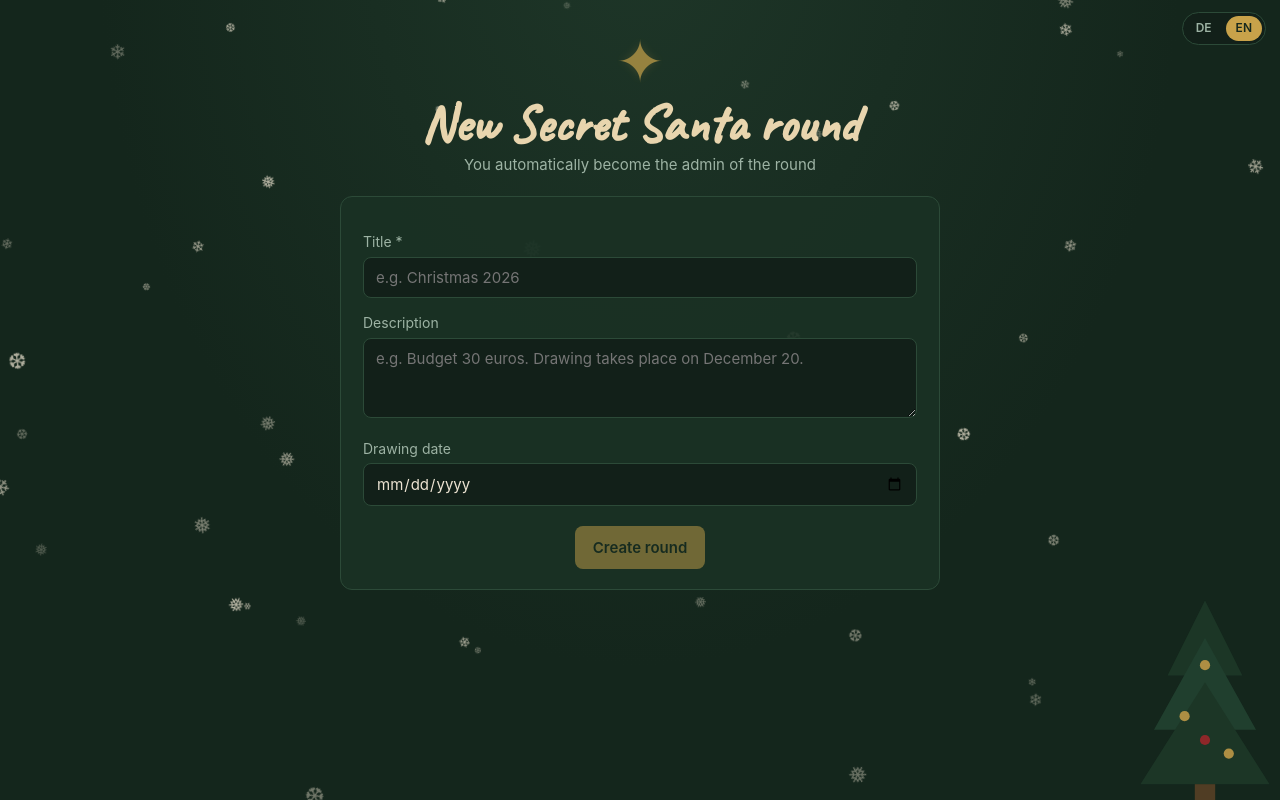
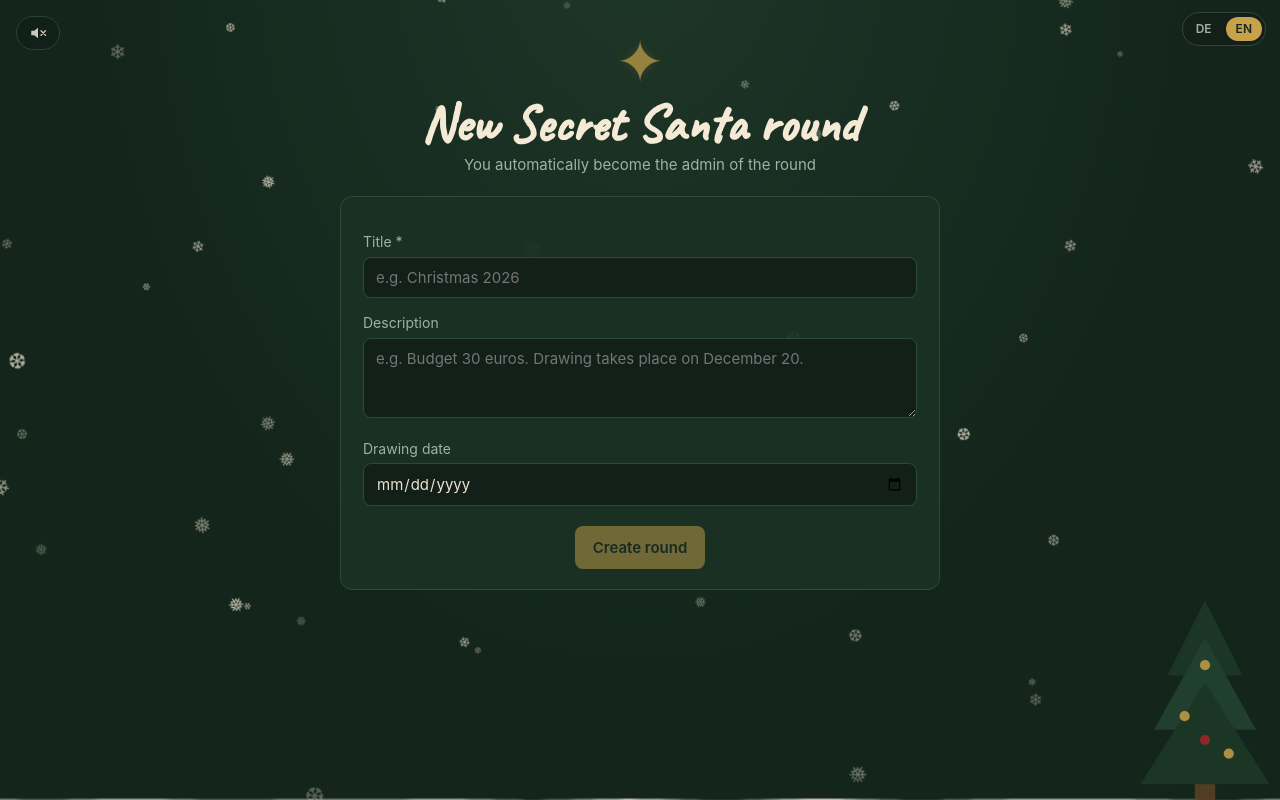
Before and after one commit to jacksitlab/wichteln, a React (Vite) app in the folder web/: page /create in a window 1280 px wide. Built offline with nearby package versions, Linux system fonts and the light colour scheme.

Commit message:
add jingle

```diff
--- a/web/src/components/Decorations.tsx
+++ b/web/src/components/Decorations.tsx
@@ -65,6 +65,65 @@ export function StarHero() {
   )
 }
 
+/**
+ * Schneedecke am unteren Rand: wächst langsam an, als würde der
+ * Schneefall eine Decke bilden. Sanft gewellte Oberkante (mehrere
+ * überlagerte Sinus-Wellen, zufällig pro Mount); wächst in ~4 Minuten
+ * von 0 auf ~40px. Läuft komplett als CSS-Animation (transform), kein
+ * JS-Frame-Loop. Unter dem Inhalt (z-index 0), pointer-events: none.
+ */
+export function SnowCover() {
+  // Zufällige Wellenform einmalig erzeugen (stable über Re-Renders)
+  const [path] = useState(() => {
+    const rand = () => Math.random()
+    // Basis-Pfad: 5 überlagerte Wellen, perzentual über die Breite
+    const waves = Array.from({ length: 5 }, () => ({
+      amp: 3 + rand() * 6,       // Wellenhöhe in px
+      len: 120 + rand() * 280,   // Wellenlänge in px
+      phase: rand() * Math.PI * 2,
+    }))
+    return (x: number) => waves.reduce(
+      (h, w) => h + Math.sin(x / w.len * Math.PI * 2 + w.phase) * w.amp, 0)
+  })
+  // SVG-Path über Viewbox 0 0 1440 100 berechnen (skaliert mit)
+  const [d] = useState(() => {
+    const H = 100
+    const pts: string[] = []
+    for (let x = 0; x <= 1440; x += 8) {
+      const y = H - 28 + path(x)  // Oberkante um Mittellinie schwanken lassen
+      pts.push(`${x === 0 ? 'M' : 'L'}${x} ${y.toFixed(1)}`)
+    }
+    return pts.join(' ') + ` L1440 ${H} L0 ${H} Z`
+  })
+  return (
+    <svg
+      aria-hidden="true"
+      viewBox="0 0 1440 100"
+      preserveAspectRatio="none"
+      style={{
+        position: 'fixed', bottom: 0, left: 0,
+        width: '100vw', height: 'min(10vh, 90px)',
+        zIndex: 0, pointerEvents: 'none',
+      }}
+    >
+      {/* Schatten unter der Decke für Tiefe */}
+      <path d={d} fill="rgba(20, 38, 28, 0.25)" style={{ transform: 'translateY(4px)' }} />
+      {/* Die eigentliche Decke — wächst von unten hoch */}
+      <path d={d} fill="#f4ead6" className="snow-cover" />
+      <style>{`
+        .snow-cover {
+          transform-origin: bottom;
+          animation: cover-grow 240s ease-out forwards;
+        }
+        @keyframes cover-grow {
+          from { transform: scaleY(0); }
+          to   { transform: scaleY(1); }
+        }
+      `}</style>
+    </svg>
+  )
+}
+
 /** Weihnachtsbaum unten rechts (SVG, wie im Sketch A1). */
 export function ChristmasTree() {
   return (
--- /dev/null
+++ b/web/src/components/MusicToggle.tsx
@@ -0,0 +1,178 @@
+import { useEffect, useRef, useState } from 'react'
+import jingleUrl from '../assets/jingle.mp3'
+
+/**
+ * Hintergrundmusik (Endlos-Loop), Pill-Schalter oben links.
+ *
+ * Autostart: Die Musik startet beim Laden sofort STUMM (Muted-Autoplay ist
+ * erlaubt) und wird bei der ersten Interaktion automatisch mit Ton
+ * aktiviert (unmute + play in einem Schritt, damit ein einziger Klick
+ * genügt). Wurde die Musik einmal stumm geschaltet, merkt sich das der
+ * sessionStorage und beim Neuladen wird nicht mehr automatisch gestartet.
+ * Die Komponente hängt außerhalb des Routers und läuft über Seitenwechsel
+ * hinweg weiter.
+ */
+const STORAGE_KEY = 'wichtel.musicOff'
+
+export function MusicToggle() {
+  const audioRef = useRef<HTMLAudioElement>(null)
+  const [playing, setPlaying] = useState(false)
+  const [fading, setFading] = useState(false)
+  const autoStarted = useRef(false)
+
+  useEffect(() => {
+    const audio = audioRef.current
+    if (!audio) return
+    audio.volume = 0.5
+    // "playing" bedeutet HÖRBAR: läuft UND nicht stumm. Muted-Autoplay
+    // (läuft sofort nach dem Laden stumm) zeigt den Button daher korrekt
+    // als "aus"; erst mit Ton kippt er auf "an".
+    const sync = () => setPlaying(!audio.paused && !audio.muted)
+    const onPlay = () => sync()
+    const onPause = () => sync()
+    const onVolume = () => sync()
+    audio.addEventListener('play', onPlay)
+    audio.addEventListener('pause', onPause)
+    audio.addEventListener('volumechange', onVolume)
+    return () => {
+      audio.removeEventListener('play', onPlay)
+      audio.removeEventListener('pause', onPause)
+      audio.removeEventListener('volumechange', onVolume)
+    }
+  }, [])
+
+  // Autostart beim ersten Laden — sofern nicht stumm geschaltet wurde.
+  const activateCleanupRef = useRef<() => void>(() => {})
+
+  useEffect(() => {
+    const audio = audioRef.current
+    if (!audio || autoStarted.current) return
+    if (sessionStorage.getItem(STORAGE_KEY) === '1') return
+    autoStarted.current = true
+
+    const targetVolume = 0.5
+    audio.muted = true
+    audio.play().catch(() => { /* Muted-Autoplay blockiert -> Aktivierungs-Listener */ })
+
+    const activate = (e: Event) => {
+      // Klicks auf den Musik-Button selbst ignorieren: dessen toggle()
+      // übernimmt die Umschaltung, sonst feuern beide Handler und die
+      // Musik springt sofort wieder aus (bes. mobil: pointerdown + click).
+      if (e.target instanceof Element && e.target.closest('.music-toggle')) return
+      audio.muted = false
+      audio.play().then(() => {
+        fade(audio, 0, targetVolume, 800)
+        activateCleanupRef.current()
+      }).catch(() => {
+        audio.muted = true // immer noch blockiert -> beim nächsten Klick erneut
+      })
+    }
+    // iOS/Safari zählt nur touchend/click als Nutzer-Geste für play();
+    // pointerdown/keydown decken Desktop-Browser ab. Scrollen (scroll,
+    // wheel, touchmove) ist keine garantierte Geste — der Versuch kostet
+    // aber nichts und greift, wo der Browser es zulässt.
+    const events = ['pointerdown', 'touchend', 'click', 'keydown',
+                    'scroll', 'wheel', 'touchmove']
+    for (const ev of events) document.addEventListener(ev, activate, { passive: true })
+    activateCleanupRef.current = () => {
+      for (const ev of events) document.removeEventListener(ev, activate)
+    }
+    return activateCleanupRef.current
+  }, [])
+
+  async function toggle() {
+    const audio = audioRef.current
+    if (!audio) return
+    activateCleanupRef.current() // Button-Klick ist auch pointerdown -> Autostart-Listener entfernen
+    setFading(true)
+    try {
+      if (playing) {
+        // sanft ausblenden, dann pausieren; Stummschaltung merken
+        await fade(audio, audio.volume, 0, 400)
+        audio.pause()
+        audio.muted = false // Muted-Flag zurücksetzen
+        sessionStorage.setItem(STORAGE_KEY, '1')
+      } else {
+        sessionStorage.removeItem(STORAGE_KEY) // "wieder an" ebenfalls merken
+        audio.muted = false
+        audio.volume = 0.5
+        await audio.play()
+      }
+    } catch {
+      // Autoplay-Politik o.ä. — Zustand bleibt unverändert
+    } finally {
+      setFading(false)
+    }
+  }
+
+  return (
+    <>
+      <audio ref={audioRef} src={jingleUrl} loop preload="auto" />
+      <button
+        type="button"
+        className={`music-toggle ${playing ? 'on' : ''}`}
+        onClick={toggle}
+        disabled={fading}
+        title={playing ? 'Musik aus' : 'Musik an'}
+        aria-pressed={playing}
+        aria-label={playing ? 'Musik ausschalten' : 'Musik einschalten'}
+      >
+        {playing ? (
+          // Lautsprecher mit Schallwellen
+          <svg viewBox="0 0 24 24" width="18" height="18" aria-hidden="true">
+            <path d="M3 9v6h4l5 4V5L7 9H3z" fill="currentColor" />
+            <path d="M16 8.5a5 5 0 0 1 0 7" stroke="currentColor" strokeWidth="1.8"
+                  fill="none" strokeLinecap="round" />
+            <path d="M18.5 6a8.5 8.5 0 0 1 0 12" stroke="currentColor" strokeWidth="1.8"
+                  fill="none" strokeLinecap="round" />
+          </svg>
+        ) : (
+          // Lautsprecher mit X (stumm)
+          <svg viewBox="0 0 24 24" width="18" height="18" aria-hidden="true">
+            <path d="M3 9v6h4l5 4V5L7 9H3z" fill="currentColor" />
+            <path d="M16 9l6 6M22 9l-6 6" stroke="currentColor" strokeWidth="1.8"
+                  strokeLinecap="round" />
+          </svg>
+        )}
+      </button>
+      <style>{`
+        .music-toggle {
+          position: fixed; top: 16px; left: 16px;
+          z-index: 50; display: flex; align-items: center; justify-content: center;
+          width: 44px; height: 34px;
+          padding: 0; box-sizing: border-box;
+          background: rgba(18, 32, 25, 0.85);
+          color: var(--fg, #ede4d3);
+          border: 1px solid var(--border, #2c4a38);
+          /* halbe Höhe -> Ecken als Viertelkreis, wie der Sprachumschalter-Pill */
+          border-radius: 17px;
+          cursor: pointer;
+          opacity: 0.85; transition: opacity 0.2s, border-color 0.2s, color 0.2s;
+        }
+        .music-toggle:hover { opacity: 1; }
+        .music-toggle.on {
+          color: var(--gold, #c8a24a);
+          border-color: var(--gold, #c8a24a);
+        }
+        .music-toggle svg { display: block; }
+      `}</style>
+    </>
+  )
+}
+
+/** Lautstärke-Übergang (Promise). */
+function fade(audio: HTMLAudioElement, from: number, to: number, ms: number): Promise<void> {
+  return new Promise((resolve) => {
+    const steps = 20
+    let i = 0
+    const timer = setInterval(() => {
+      i++
+      audio.volume = Math.max(0, Math.min(1, from + (to - from) * (i / steps)))
+      if (i >= steps) {
+        clearInterval(timer)
+        audio.volume = to
+        resolve()
+      }
+    }, ms / steps)
+  })
+}
--- a/web/src/components/Widgets.tsx
+++ b/web/src/components/Widgets.tsx
@@ -8,11 +8,12 @@ export function LanguageSwitch() {
   return (
     <div style={{
       position: 'fixed', top: 12, right: 14, zIndex: 40,
-      display: 'flex', gap: 4,
+      display: 'flex', gap: 4, alignItems: 'center',
       background: 'rgba(18, 32, 25, 0.85)',
       border: '1px solid var(--border)',
       borderRadius: 999,
       padding: 3,
+      height: 34, boxSizing: 'border-box',
     }}>
       {options.map((opt) => (
         <button
--- a/web/src/main.tsx
+++ b/web/src/main.tsx
@@ -8,7 +8,8 @@ import CreatePage from './pages/CreatePage'
 import AdminPage from './pages/AdminPage'
 import JoinPage from './pages/JoinPage'
 import ParticipantPage from './pages/ParticipantPage'
-import { Snowfall, ChristmasTree } from './components/Decorations'
+import { Snowfall, SnowCover, ChristmasTree } from './components/Decorations'
+import { MusicToggle } from './components/MusicToggle'
 import { LanguageProvider } from './i18n'
 import { LanguageSwitch } from './components/Widgets'
 
@@ -24,7 +25,9 @@ ReactDOM.createRoot(document.getElementById('root')!).render(
   <React.StrictMode>
     <LanguageProvider>
       <Snowfall />
+      <SnowCover />
       <ChristmasTree />
+      <MusicToggle />
       <LanguageSwitch />
       <RouterProvider router={router} />
     </LanguageProvider>
--- a/web/src/pages/ParticipantPage.tsx
+++ b/web/src/pages/ParticipantPage.tsx
@@ -139,7 +139,7 @@ export default function ParticipantPage() {
         <p className="sub">{t('participant_greeting', { name: me.participant.name })}</p>
       </header>
 
-      <div className="status">{statusLine}</div>
+      <div className="status"><p>{statusLine}</p></div>
 
       {me.groupDescription ? (
         <div className="card">
--- a/web/src/styles.css
+++ b/web/src/styles.css
@@ -44,7 +44,7 @@ a { color: var(--gold-bright); }
 
 .page-title {
   font-family: "Caveat", cursive; font-weight: 600; font-size: 52px;
-  color: var(--gold-pale); line-height: 1.1;
+  color: var(--cream); line-height: 1.1;
 }
 
 .section-title {
--- /dev/null
+++ b/web/src/vite-env.d.ts
@@ -0,0 +1,6 @@
+/// <reference types="vite/client" />
+
+declare module '*.mp3' {
+  const src: string
+  export default src
+}
```
Also changed, not shown: 2 other files (tests, documents, lock files or other folders).
